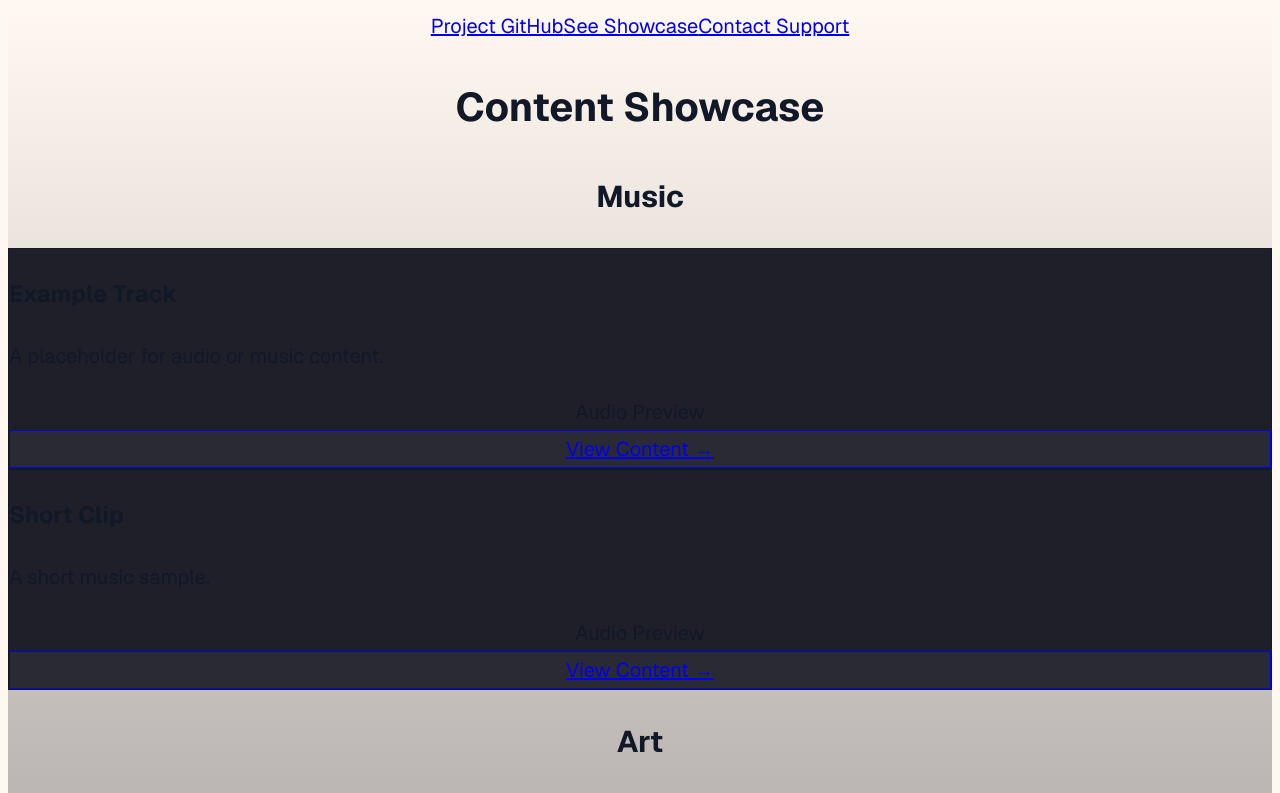
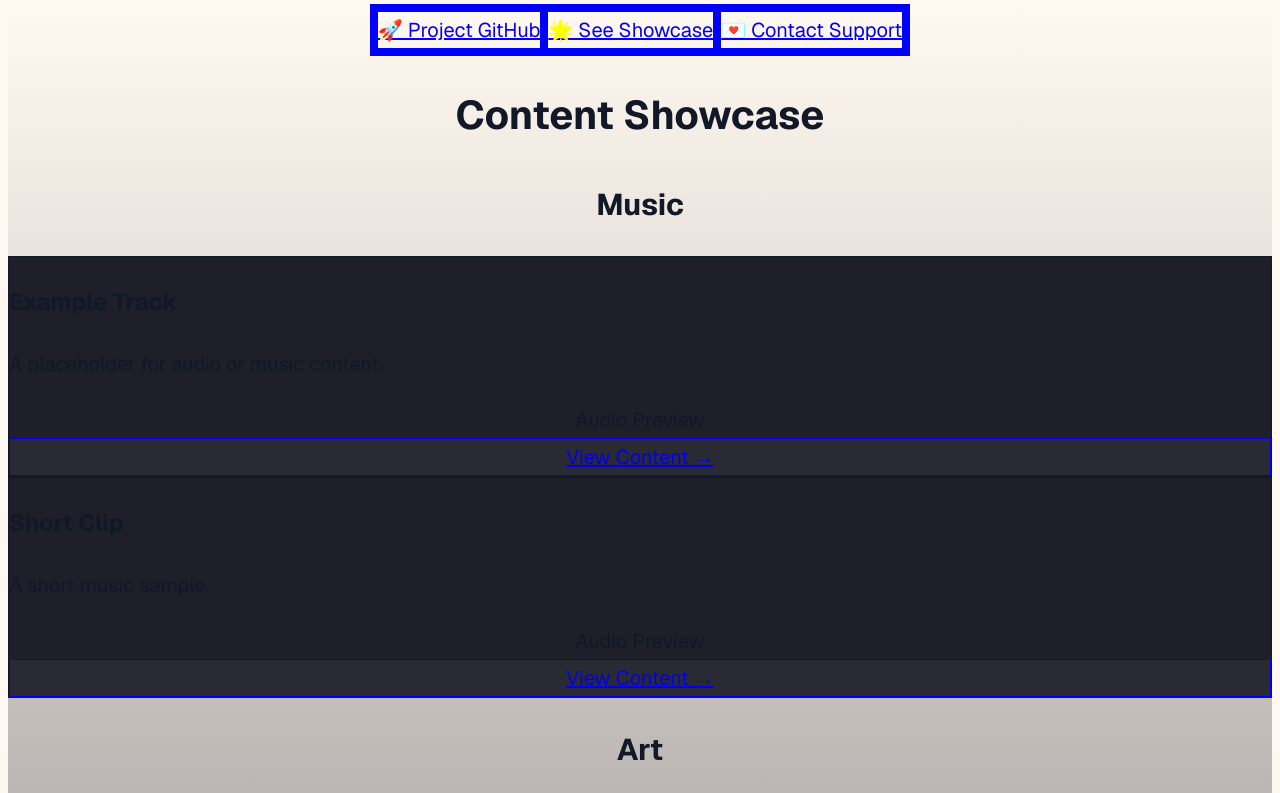
Before and after one commit to Shellzonit/auralis-sanctuary-, a Next.js app: page /content in a window 1280 px wide. Shown: the top 793 px of the page. Built offline with nearby package versions, Linux system fonts and the light colour scheme.

Commit message:
UI: Make resource links on content page larger, bolder, and glowing for visibility

```diff
--- a/app/content/page.tsx
+++ b/app/content/page.tsx
@@ -31,26 +31,26 @@ export default function ShowcasePage() {
     <main className="min-h-screen bg-gradient-to-b from-black to-[#1a1a22] text-red-200 px-6 py-16 font-serif">
 
       {/* RESOURCE LINKS SECTION */}
-      <div className="mb-10 flex flex-wrap justify-center gap-6">
+      <div className="mb-12 flex flex-wrap justify-center gap-8">
         <a
           href="https://github.com/Shellzonit/auralis-sanctuary"
           target="_blank"
           rel="noopener noreferrer"
-          className="px-6 py-3 rounded-xl bg-gradient-to-r from-fuchsia-500 to-emerald-400 text-white font-bold text-lg shadow-lg hover:scale-105 hover:from-fuchsia-400 hover:to-emerald-300 transition"
+          className="px-10 py-5 rounded-2xl bg-gradient-to-r from-fuchsia-500 to-emerald-400 text-white font-extrabold text-2xl shadow-2xl border-4 border-white/80 ring-4 ring-fuchsia-400/60 glow-link transition hover:scale-110 hover:from-fuchsia-400 hover:to-emerald-300"
         >
-          Project GitHub
+          🚀 Project GitHub
         </a>
         <a
           href="/showcase"
-          className="px-6 py-3 rounded-xl bg-gradient-to-r from-yellow-400 to-pink-500 text-white font-bold text-lg shadow-lg hover:scale-105 hover:from-yellow-300 hover:to-pink-400 transition"
+          className="px-10 py-5 rounded-2xl bg-gradient-to-r from-yellow-400 to-pink-500 text-white font-extrabold text-2xl shadow-2xl border-4 border-white/80 ring-4 ring-yellow-400/60 glow-link transition hover:scale-110 hover:from-yellow-300 hover:to-pink-400"
         >
-          See Showcase
+          🌟 See Showcase
         </a>
         <a
           href="mailto:support@sanctuary.com"
-          className="px-6 py-3 rounded-xl bg-gradient-to-r from-sky-500 to-blue-700 text-white font-bold text-lg shadow-lg hover:scale-105 hover:from-sky-400 hover:to-blue-500 transition"
+          className="px-10 py-5 rounded-2xl bg-gradient-to-r from-sky-500 to-blue-700 text-white font-extrabold text-2xl shadow-2xl border-4 border-white/80 ring-4 ring-sky-400/60 glow-link transition hover:scale-110 hover:from-sky-400 hover:to-blue-500"
         >
-          Contact Support
+          💌 Contact Support
         </a>
       </div>
 
--- a/app/globals.css
+++ b/app/globals.css
@@ -1,3 +1,11 @@
+/* Extra-glow for resource links on content page */
+.glow-link {
+  box-shadow:
+    0 0 24px 8px #fff8,
+    0 0 48px 16px #fff4,
+    0 0 80px 24px #fff2;
+  filter: brightness(1.3) saturate(1.5);
+}
 
 /* Strong, universal glow for active/hovered tab */
 .glow-tab-strong {
```
